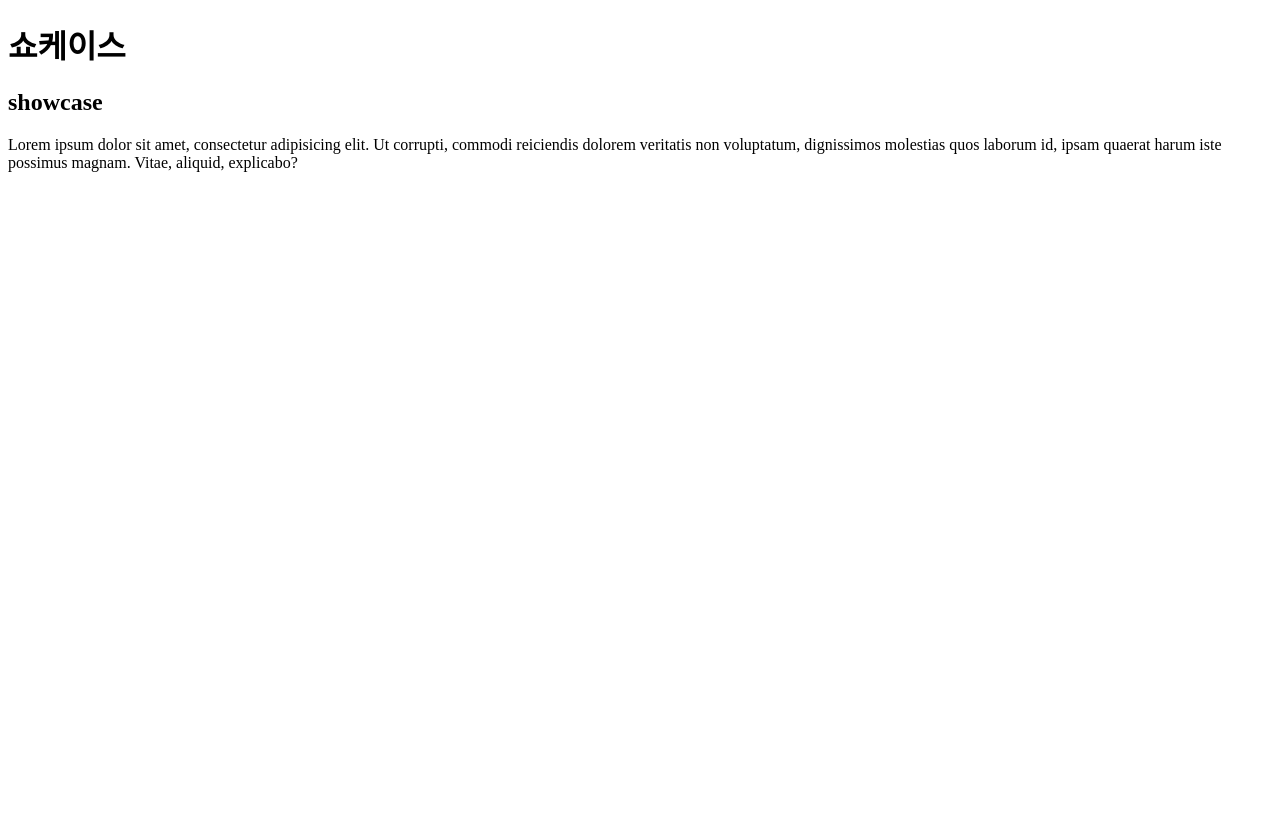
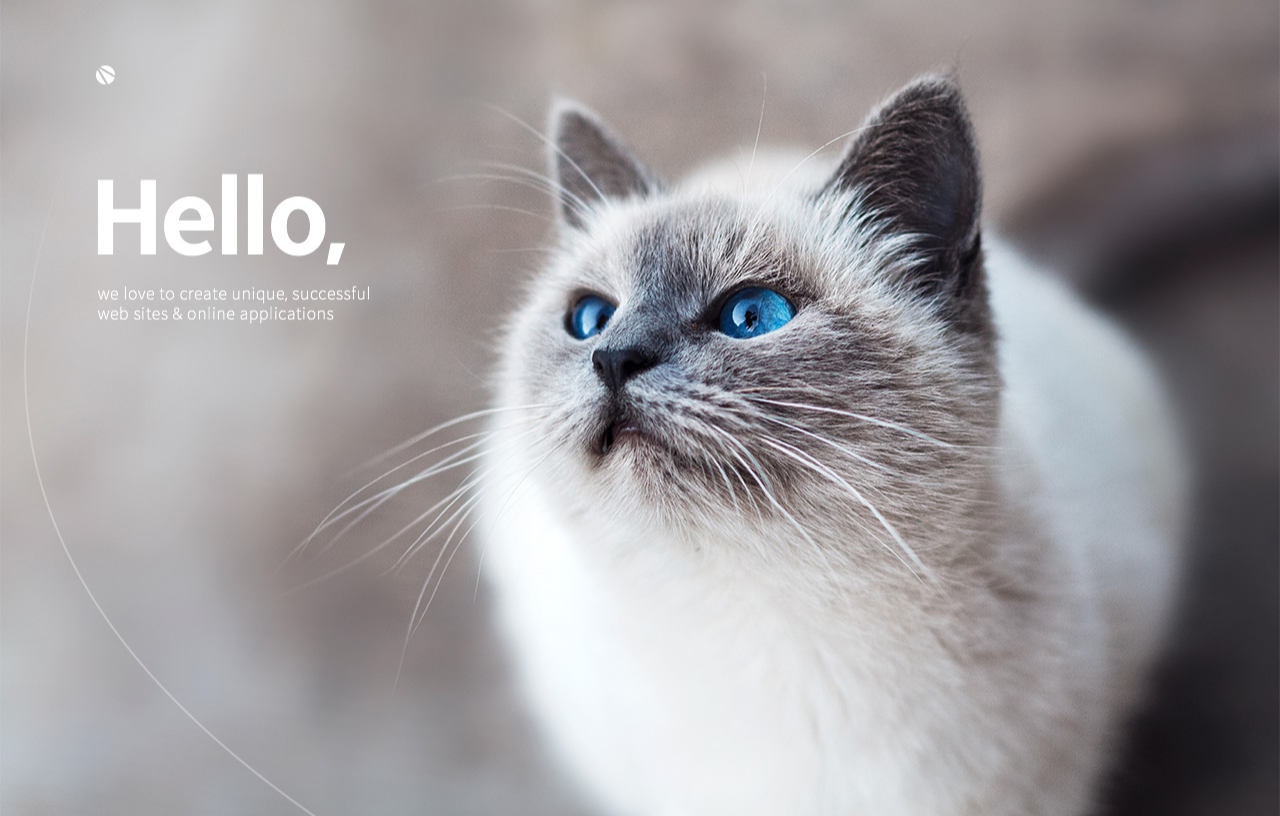
Before and after one commit to mjm4sky/mjm4sky.github.io, a plain HTML site: page index.html in a window 1280 px wide. Drawn offline with Linux system fonts and the light colour scheme.

Commit message:
고양이가 보이도록 html 작업함.

```diff
--- a/index.html
+++ b/index.html
@@ -1,14 +1,23 @@
 <!DOCTYPE html>
-<html lang="ko-KR">
+<html lang="en">
 <head>
     <meta charset="UTF-8">
-    <title>Home | mjm4sky.github.ios</title>
+    <title>mjm4sky.github.io</title>
+    <style>
+        /* CSS */
+        body  {
+            height: 100vh;
+            background-image: url('./Assets/hello-vasilyev.jpg');
+            background-repeat: no-repeat;
+            background-position: center center;
+
+            /* 배경이미지가 배경을 감싸주는 역할, 사용자가 보는 화면에 따라 이미지 사이즈 조정 가능 */
+            background-size: cover;
+        }
+    </style>
 </head>
 <body>
-    <!--heading 1 ~ 6-->
-    <h1>쇼케이스</h1>
-    <h2 lang="en">showcase</h2>
+    <!--<img src="./Assets/hello-vasilyev.jpg" alt="고양이Hello" >-->
 
-    <p>Lorem ipsum dolor sit amet, consectetur adipisicing elit. Ut corrupti, commodi reiciendis dolorem veritatis non voluptatum, dignissimos molestias quos laborum id, ipsam quaerat harum iste possimus magnam. Vitae, aliquid, explicabo?</p>
 </body>
 </html>
```
Also changed, not shown: Assets/index_old.html (added, +14 -0 lines), Assets/hello-vasilyev.jpg (added), Assets/hello-vasilyev.png (added), 수업내용-2주차.txt, 4 other files.
